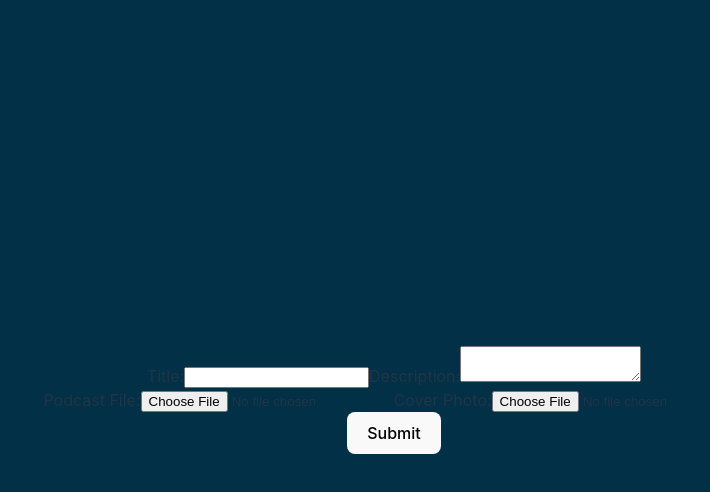
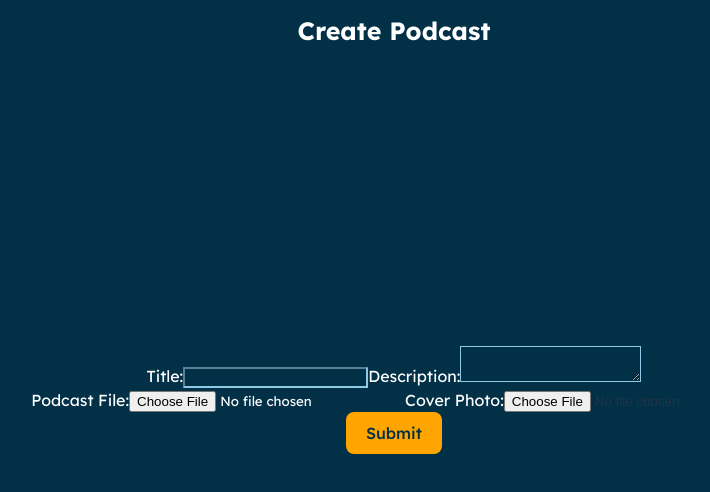
Before and after one commit to MiaDHayes/Out-Loud, a React (Vite) app in the folder OutLoudPodcast/: page /podcast-details in a window 1280 px wide. Shown: the top 492 px of the page, without its empty margins (246-956 px from the left). Built offline with nearby package versions, Linux system fonts and the light colour scheme.

Commit message:
ind podcast

```diff
--- a/OutLoudPodcast/src/App.css
+++ b/OutLoudPodcast/src/App.css
@@ -36,6 +36,72 @@ a.allLink {
   left: 0;
   width: 70%;
   color: white;
+}
+
+div.detail-container-details {
+  color: aliceblue;
+}
+
+label {
+  color: white;
+  font-family: 'Lexend';
+}
+
+div.detail-container-details h1 {
+  font-family: 'Lexend';
+  text-align: center;
+  position: absolute;
+  top: 0;
+  right: 0;
+  width: 100%;
+  color: white;
+  font-size: 25px;
+}
+
+input#podcastFile {
+  font-family: 'Lexend';
+}
+
+button.submit-button {
+  background-color: orange;
+  color: #023047;
+  font-family: 'Lexend';
+}
+
+.bridgerton h3 {
+  font-family: 'Lemon';
+}
+
+.bridgerton p {
+  font-family: 'Lexend';
+}
+
+.bridgerton img {
+  border-color: #8ECAE6;
+}
+
+input, textarea {
+  background-color: transparent;
+  border-color: #8ECAE6;
+}
+
+.podcast-item {
+  border: 1px solid #ccc; /* Add border style */
+  padding: 10px; /* Add padding for better spacing */
+  margin-bottom: 10px; /* Add margin bottom for separation between items */
+}
+
+li.podcast-item::marker {
+  color: #023047;
+}
+
+.single-title {
+  font-family: 'Lexend';
+  font-size: 25px;
+}
+
+.single-description {
+  font-family: 'Lexend';
 }
 
 /* .topLevelLink a {
--- a/OutLoudPodcast/src/components/Main.jsx
+++ b/OutLoudPodcast/src/components/Main.jsx
@@ -1,8 +1,9 @@
 import Home from './Home'
 import { Route, Routes } from 'react-router-dom'
 import PodcastForm from './PodcastForm'
-import PodcastDetail from '../helpers/PodcastDetails'
+import SinglePodcastDetail from './SinglePodcastDetail'
 import PodcastList from './PodcastList'
+import PodcastDetails from '../helpers/PodcastDetails'
 
 function Main() {
     return (
@@ -10,8 +11,9 @@ function Main() {
             <Routes>
                 <Route exact path= '/' element= {<Home />} />
                 <Route exact path= '/create-podcast' element= {<PodcastForm />} />
-                <Route exact path='/podcast-details' element= {<PodcastDetail />} />
+                <Route exact path='/podcast-details' element= {<PodcastDetails />} />
                 <Route exact path= '/all-podcasts' element= {<PodcastList />} />
+                <Route exact path= '/podcast/:id' element= {<SinglePodcastDetail />} />
             </Routes>
         </main>
     )
--- a/OutLoudPodcast/src/components/PodcastList.jsx
+++ b/OutLoudPodcast/src/components/PodcastList.jsx
@@ -1,27 +1,38 @@
 import React, { useState, useEffect } from 'react';
 import axios from 'axios';
+import ReactPlayer from 'react-player'
+import { Link } from 'react-router-dom'
+
 
 function PodcastList() {
   const [podcasts, setPodcasts] = useState([])
+  const [error, setError] = useState(null)
 
   useEffect(() => {
+
     axios.get('http://localhost:3005/podcasts')
       .then(response => {
         setPodcasts(response.data)
       })
       .catch(error => {
+        setError(error)
         console.error('Error fetching podcasts:', error)
       })
   }, [])
 
+  if (error) {
+    return <div>Error fetching podcasts: {error.message}</div>
+  }
+
   return (
-    <div>
+    <div className= 'bridgerton'>
       <h2>Podcasts</h2>
       <ul>
         {podcasts.map(podcast => {
           console.log('Podcast file:', podcast.podcastFile)
             return (
-            <li key={podcast._id}>
+            <li key={podcast._id} className='podcast-item'>
+              <Link to= {`/podcast/${podcast._id}`}>
                 <img
                   src={`/uploads/coverPhotos/${podcast.coverPhoto}`}
                   alt='Cover'
@@ -30,12 +41,15 @@ function PodcastList() {
                 />
                 <h3>{podcast.title}</h3>
                 <p>{podcast.description}</p>
-    {/* //The source needs to be changed to uploads/podcastFile */}
-              <audio controls>
-                <source src={`/uploads/podcastFiles/${podcast.podcastFile}`} type='audio/mpeg' />
-                Your browser does not support the audio element
-
-              </audio>
+                {/* <ReactPlayer
+                  url={`/uploads/podcastFiles/${podcast.podcastFile}`}
+                  controls= {true}
+                  playing= {true}
+                  width= "100%"
+                  height= "50px"
+                  onError={(error) => console.error('Error playing podcast:', error)}
+                /> */}
+              </Link>
             </li>
           )
           })}
--- /dev/null
+++ b/OutLoudPodcast/src/components/SinglePodcastDetail.jsx
@@ -0,0 +1,57 @@
+import React, { useState, useEffect } from 'react';
+import axios from 'axios';
+import { useParams } from 'react-router-dom';
+
+function SinglePodcastDetail() {
+  const [podcast, setPodcast] = useState(null);
+  const [loading, setLoading] = useState(true);
+  const [error, setError] = useState(null);
+  const { id } = useParams();
+
+  useEffect(() => {
+    const fetchPodcast = async () => {
+      try {
+        const response = await axios.get(`http://localhost:3005/podcast/${id}`);
+        setPodcast(response.data);
+        setLoading(false);
+      } catch (error) {
+        setError(error);
+        setLoading(false);
+      }
+    };
+
+    fetchPodcast();
+  }, [id]);
+
+  if (loading) {
+    return <div>Loading...</div>;
+  }
+
+  if (error) {
+    return <div>Error: {error.message}</div>;
+  }
+
+  if (!podcast) {
+    return <div>Podcast not found</div>;
+  }
+
+  return (
+    <div className='single-details-container'>
+        <div className='image-cover'>
+            <img src={`/uploads/coverPhotos/${podcast.coverPhoto}`} alt='Cover' />
+        </div>
+        <div className='single-title'>
+            <h2>{podcast.title}</h2>
+        </div>
+        <div className='single-description'>
+            <p>{podcast.description}</p>
+        </div>
+      <audio controls>
+        <source src={`/uploads/podcastFiles/${podcast.podcastFile}`} type='audio/mp3' />
+        Your browser does not support the audio element.
+      </audio>
+    </div>
+  );
+}
+
+export default SinglePodcastDetail;
--- a/OutLoudPodcast/src/helpers/PodcastDetails.jsx
+++ b/OutLoudPodcast/src/helpers/PodcastDetails.jsx
@@ -46,7 +46,8 @@ function PodcastDetails({ onSubmit }) {
 
     return (
         <form onSubmit={handleSubmit} className="detail-container">
-            <div>
+            <div className= "detail-container-details">
+                <h1>Create Podcast</h1>
                 <label htmlFor="title">Title:</label>
                 <input type="text" value={title} onChange={(e) => setTitle(e.target.value)} required />
                 <label htmlFor="description">Description:</label>
@@ -55,12 +56,12 @@ function PodcastDetails({ onSubmit }) {
             <div>
                 <label htmlFor="podcastFile">
                     Podcast File:
-                    <input type="file" id="podcastFile" accept=".mp3, .wav, .ogg" onChange={handlePodcastFileChange} required />
+                    <input type="file" id="podcastFile" accept=".mp3, .wav, .ogg, .webm" onChange={handlePodcastFileChange} required />
                 </label>
                 <label htmlFor="coverPhoto">Cover Photo:</label>
                 <input type="file" id="coverPhoto" accept="image/*" onChange={handleCoverPhotoChange} required />
             </div>
-            <button type="submit">Submit</button>
+            <button className= 'submit-button' type="submit">Submit</button>
         </form>
     )
 }
```
Lines whose indentation alone changed are shown as unchanged.
